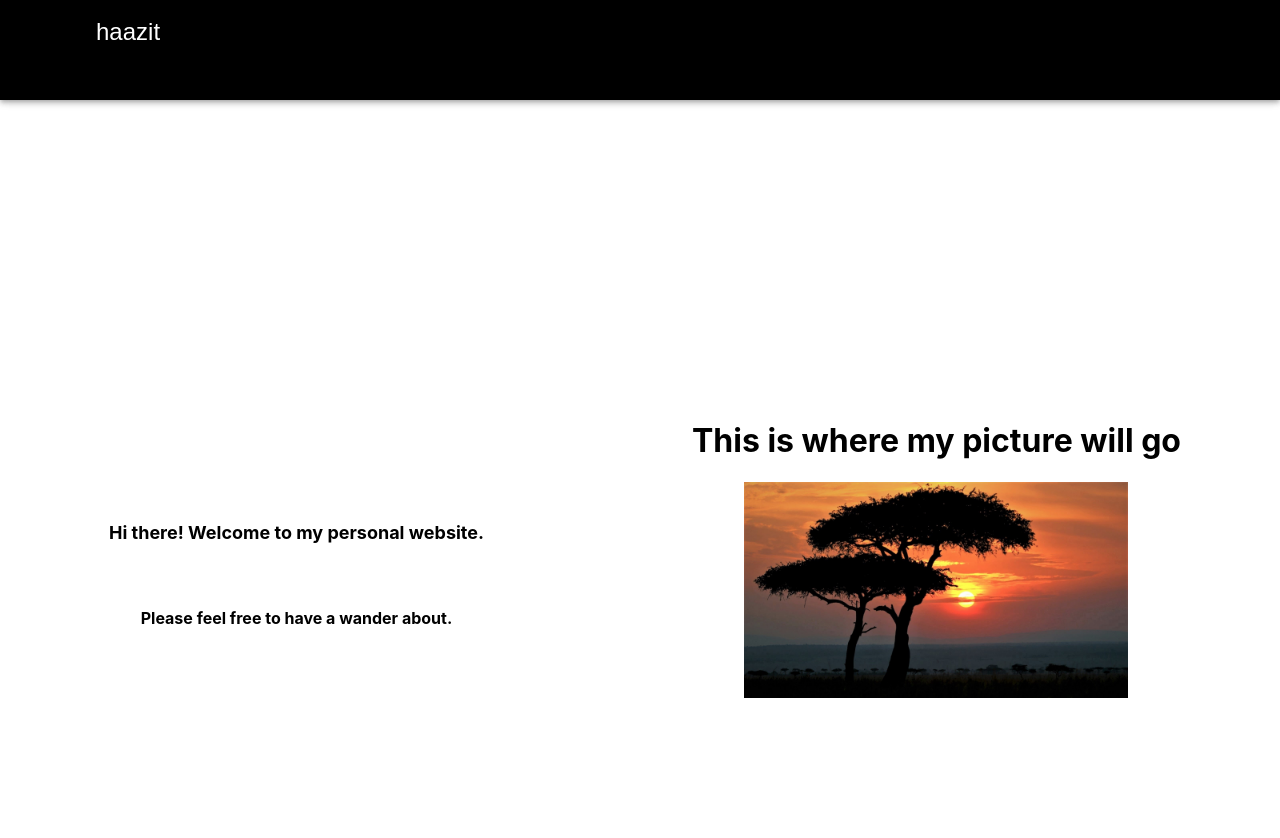
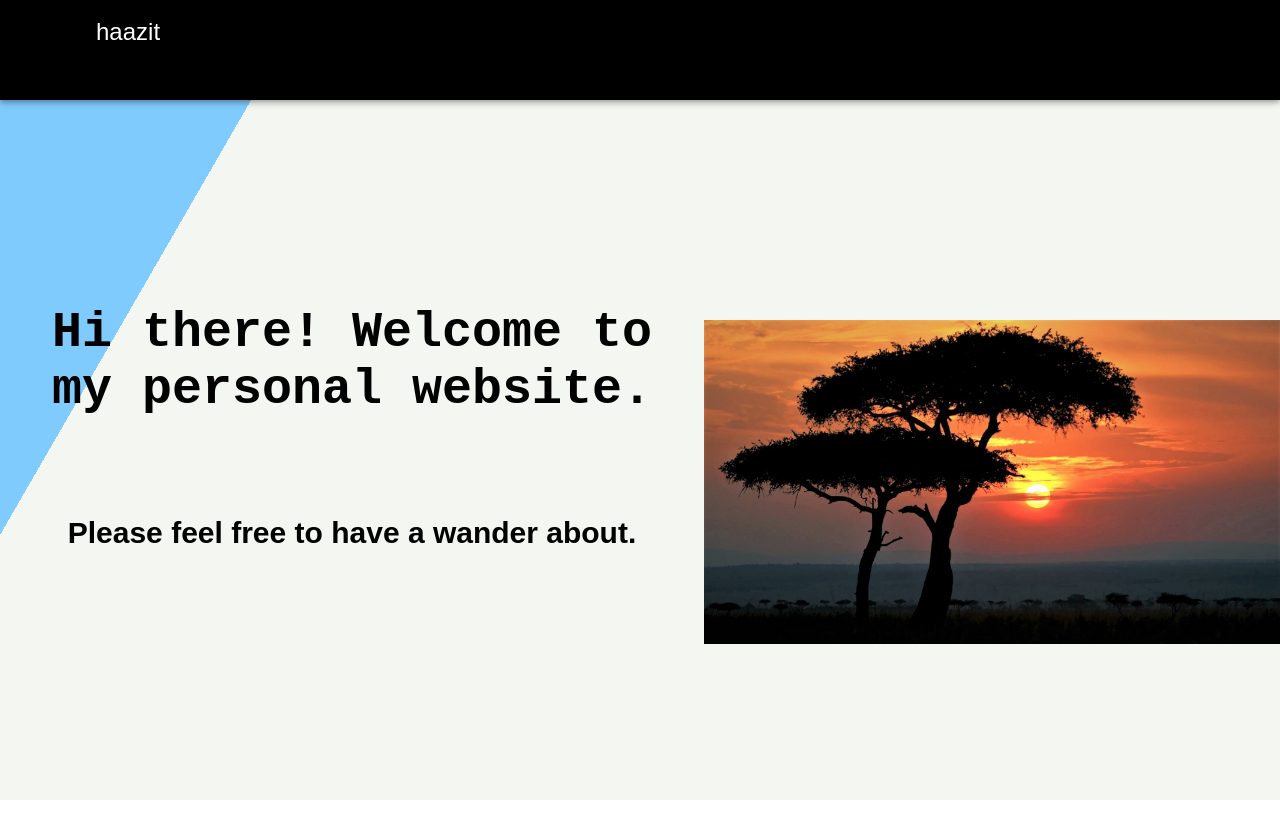
Before and after one commit to EenMac/Personal-portfolio.io, a React (Create React App) app: page / in a window 1280 px wide. Shown: the top 838 px of the page. After the commit the page ends 800 px from the top, so only its background shows below. Built offline with nearby package versions, Linux system fonts and the light colour scheme.

Commit message:
Home animations and css added

```diff
--- a/src/components/About.js
+++ b/src/components/About.js
@@ -17,7 +17,6 @@ function About() {
               <h2>Sports</h2>
               <li>Rugby</li>
               <li>Cricket</li>
-              <li>Gymnastics</li>
             </ul>
           </div>
           <div>
--- a/src/components/Home.js
+++ b/src/components/Home.js
@@ -7,16 +7,20 @@ function Home() {
     var image = document.getElementById("main-image")
     console.log(image);
     return (
+        <>
         <div id="home-container">
+        <div class="gradient-component"></div>
+        <div class="gradient-animation1"></div>
+        <div class="gradient-animation2"></div>
             <div id='text-element'>
                 <h1 id="main-heading">Hi there! Welcome to my personal website.</h1>
                 <h2 id='sub-heading'>Please feel free to have a wander about.</h2>
             </div>
             <div id="picture-container">
-                <h1>This is where my picture will go</h1>
                 <img id="main-image" src={sunset}></img>
             </div>
         </div>
+        </>
     )
 }
 export default Home
--- a/src/components/Navbar.js
+++ b/src/components/Navbar.js
@@ -20,9 +20,7 @@ setAnchorEl(null);
     <AppBar id="App-bar">
         <Container>
             <Toolbar>
-                <Box
-                // sx={{ flexGrow: 1, display: { xs: "flex", md: "none" } }}
-                >
+                <Box>
                     <IconButton id="hamburger-menu"
                     onClick={handleMenu}
                     >
--- a/src/css/Home.css
+++ b/src/css/Home.css
@@ -1,39 +1,72 @@
 #home-container{
     height: 100vh;
     display: flex;
+    height: 100%;
+
 }
 #text-element{
     display: flex;
     flex-direction: column;
     position: relative;
     vertical-align: middle;
-    transform: translateY(50vh);
+    transform: translateY(20vh);
     margin-left: auto;
     margin-right: auto;
 
 }
 #main-heading{
+    font-family: monospace;
     position: relative;
     display: block;
     transform: translateY(100px);
     padding: 10px;
-    font-size: large;
-
+    font-size: 50px;
 }
 #sub-heading{
+    font-family: fantasy;
     display: block;
     position: relative;
     transform: translateY(120px);
     padding: 10px;
-    font-size: medium;
+    font-size: 30px;
 }
 #picture-container{
-    transform: translateY(50vh);
+    transform: translateY(40vh);
     margin-left: auto;
     margin-right: auto;
 }
 #main-image{
     position: flex;
-    zoom: 20%;
+    zoom: 30%;
     flex: 1;
 }
+
+.gradient-component {
+    animation:slide 3s ease-in-out infinite alternate;
+    background-image: linear-gradient(-60deg, rgb(232, 239, 228) 50%, #09f 50%);
+    bottom:0;
+    left:-50%;
+    opacity:.5;
+    position:fixed;
+    right:-50%;
+    top:0;
+    z-index:-1;
+  }
+
+  .gradient-animation1 {
+    animation-direction:alternate-reverse;
+    animation-duration:4s;
+  }
+
+  .gradient-animation2 {
+    animation-duration:5s;
+  }
+
+  @keyframes slide {
+    0% {
+      transform:translateX(-25%);
+    }
+    100% {
+      transform:translateX(25%);
+    }
+  }
```
